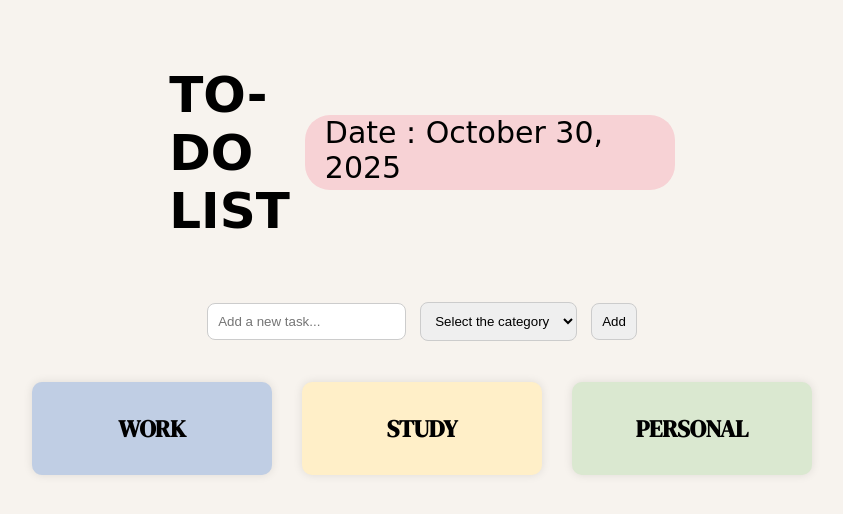
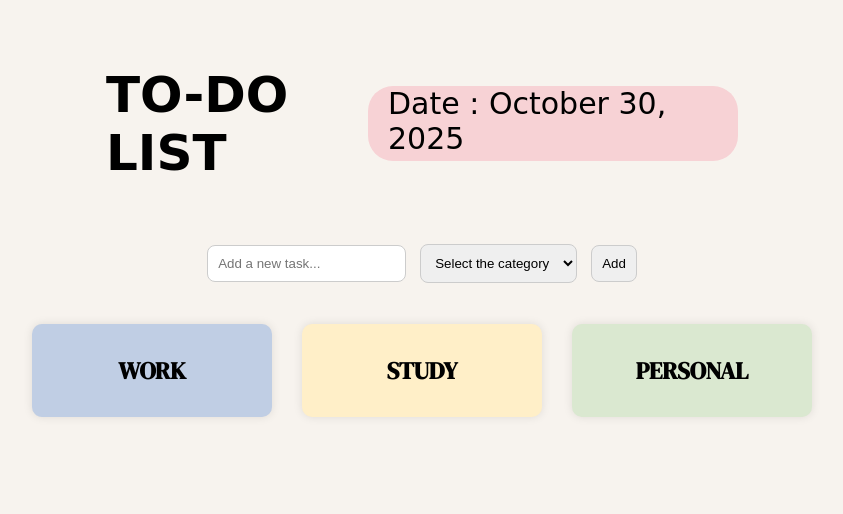
Before and after one commit to lyipei/to_do_list, a website: page index.html in a window 1280 px wide. Shown: the whole page, without its empty margins (218-1061 px from the left). Drawn offline with Linux system fonts and the light colour scheme; a web font is replaced by a local one.

Commit message:
adjusting header

```diff
--- a/index.js
+++ b/index.js
@@ -1,5 +1,5 @@
 
-// wait unit the entire HTML ddocument has been loaded
+// wait unit the entire HTML document has been loaded
 document.addEventListener("DOMContentLoaded", () => {
     //Get reference to elements from the HTML
     const addBtn = document.getElementById("addBtn");
--- a/styles.css
+++ b/styles.css
@@ -12,7 +12,7 @@ body {
     border-radius: 8px;
     display:grid;
     grid-template-columns: 1fr 1fr;
-    padding: 1rem 30%;
+    padding: 1rem 25%;
     align-items: center;
 }
 .title {
```
